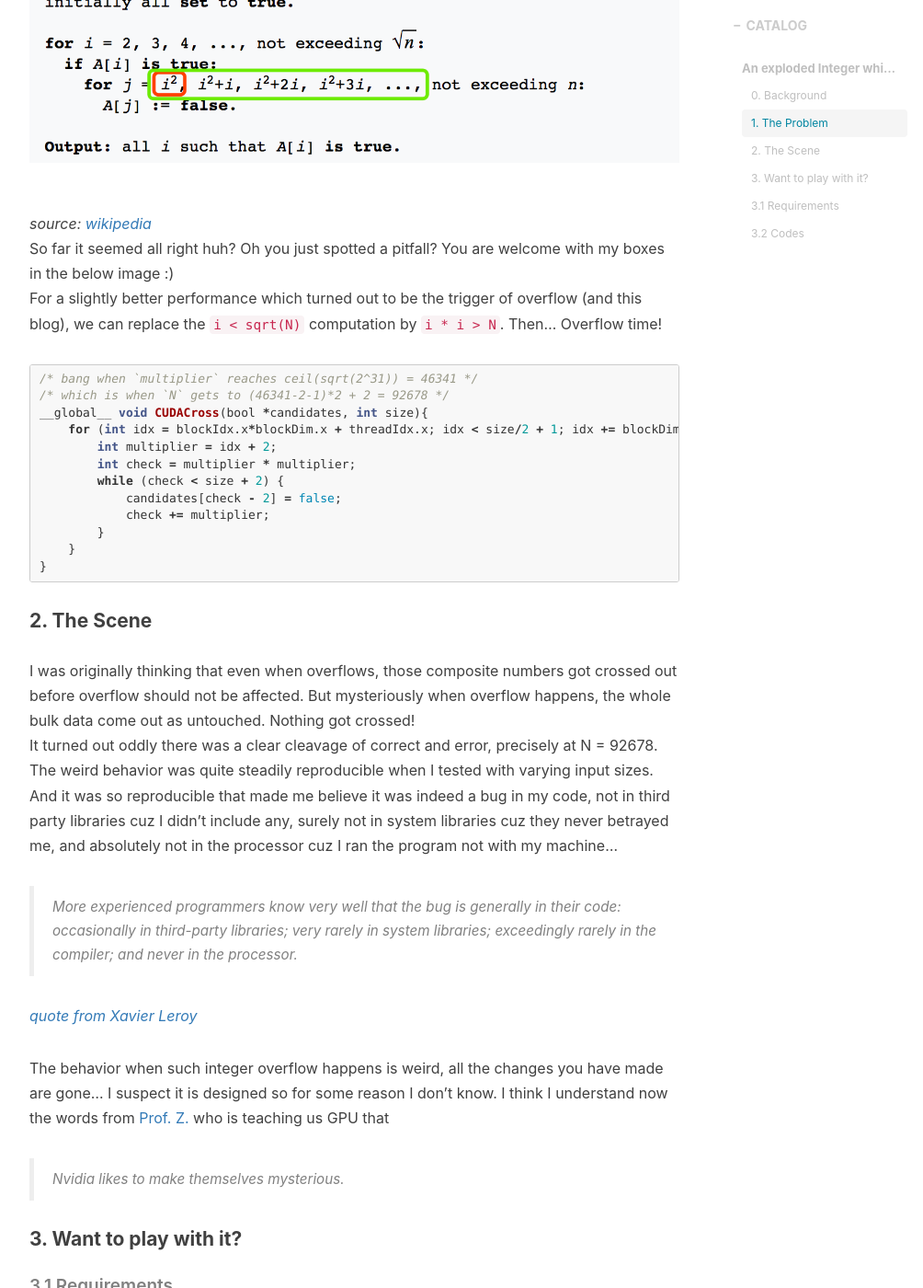
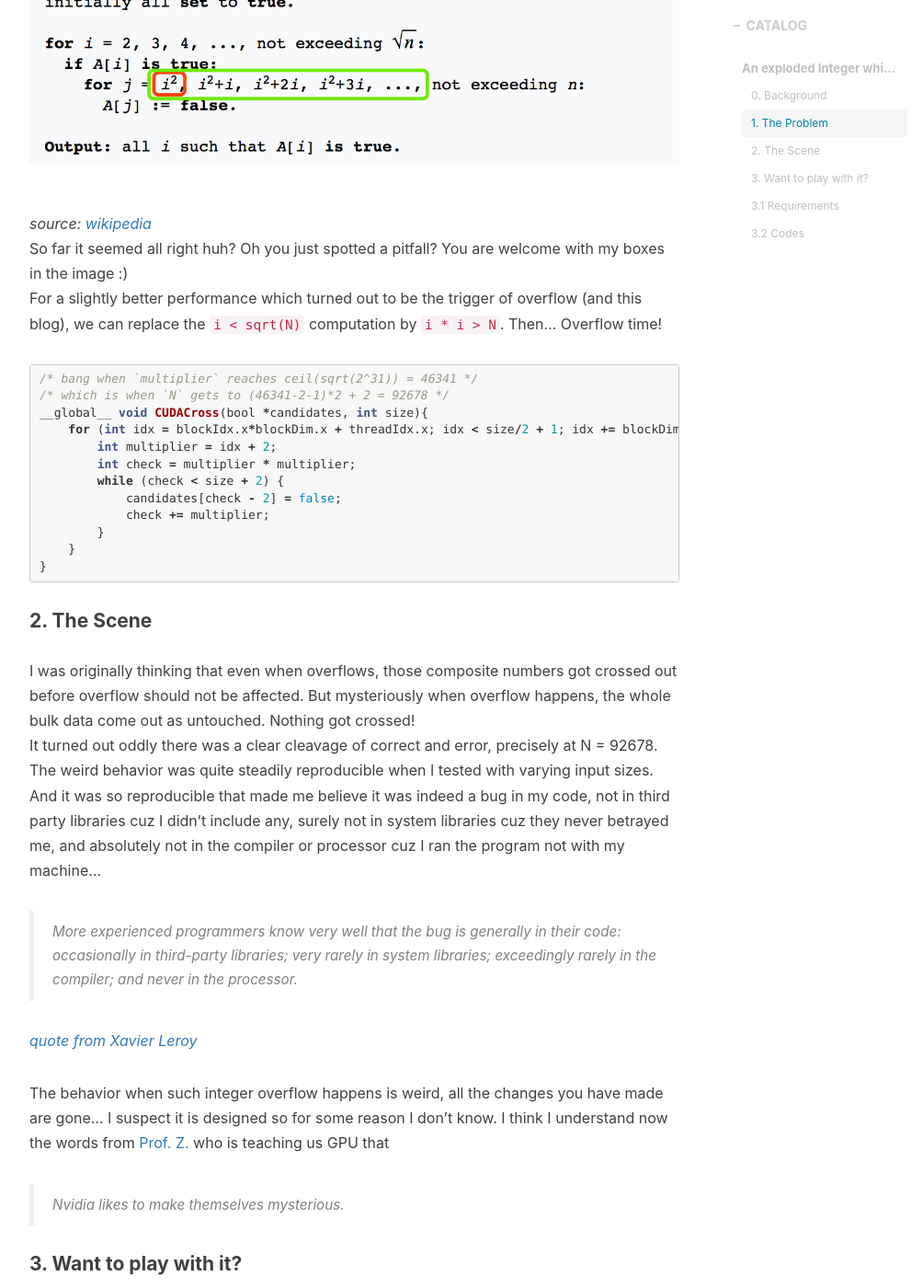
Before and after one commit to Alex-X-W/Alex-X-W.github.io, a Jekyll site: the page built from _posts/2017-11-04-gpu_overflow.markdown, in a window 1280 px wide and 1400 px high, scrolled down 1517 px. Shown: the whole window at 92% size, without its empty margins (233-1237 px from the left). Built offline with Jekyll 4.4.1, drawn with Linux system fonts in a browser that asks for light colours; nearby versions of some CDN libraries; comment, search, counter and statistics services are not loaded.

Commit message:
formatting

````diff
--- a/_posts/2017-11-04-gpu_overflow.markdown
+++ b/_posts/2017-11-04-gpu_overflow.markdown
@@ -24,7 +24,7 @@ I am studying a little on GPU (specifically Nvidia ones) these days. And the rec
 The algorithm in pseudocode is straightforward:
 ![](/img/in-post/3/algorithm.png)
 *source: [wikipedia](https://en.wikipedia.org/wiki/Sieve_of_Eratosthenes)*
-So far it seemed all right huh? Oh you just spotted a pitfall? You are welcome with my boxes in the below image :)
+So far it seemed all right huh? Oh you just spotted a pitfall? You are welcome with my boxes in the image :)
 For a slightly better performance which turned out to be the trigger of overflow (and this blog), we can replace the `i < sqrt(N)` computation by `i * i > N`. Then...
 Overflow time!
 ```c
@@ -48,7 +48,7 @@ __global__ void CUDACross(bool *candidates, int size){
 
 #### 2. The Scene
 I was originally thinking that even when overflows, those composite numbers got crossed out before overflow should not be affected. But mysteriously when overflow happens, the whole bulk data come out as untouched. Nothing got crossed!
-It turned out oddly there was a clear cleavage of correct and error, precisely at N = 92678. The weird behavior was quite steadily reproducible when I tested with varying input sizes. And it was so reproducible that made me believe it was indeed a bug in my code, not in third party libraries cuz I didn't include any, surely not in system libraries cuz they never betrayed me, and absolutely not in the processor cuz I ran the program not with my machine...
+It turned out oddly there was a clear cleavage of correct and error, precisely at N = 92678. The weird behavior was quite steadily reproducible when I tested with varying input sizes. And it was so reproducible that made me believe it was indeed a bug in my code, not in third party libraries cuz I didn't include any, surely not in system libraries cuz they never betrayed me, and absolutely not in the compiler or processor cuz I ran the program not with my machine...
 
 > More experienced programmers know very well that the bug is generally in their code: occasionally in third-party libraries; very rarely in system libraries; exceedingly rarely in the compiler; and never in the processor.
 
````
